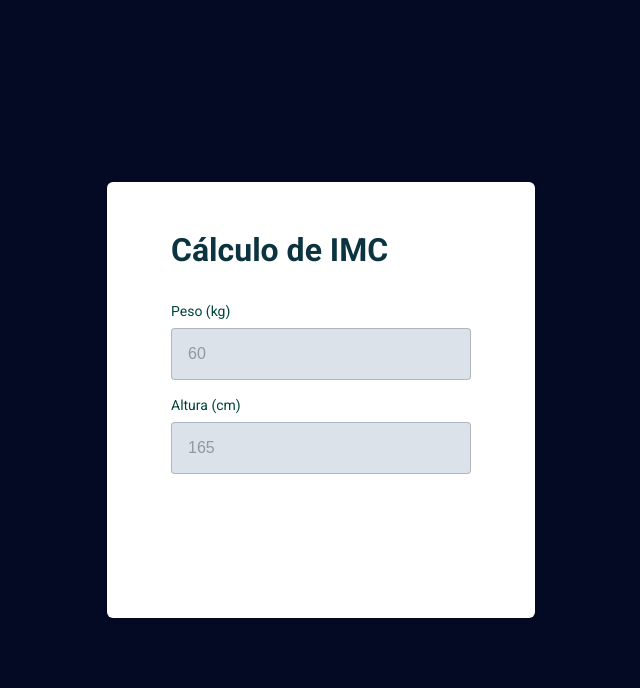
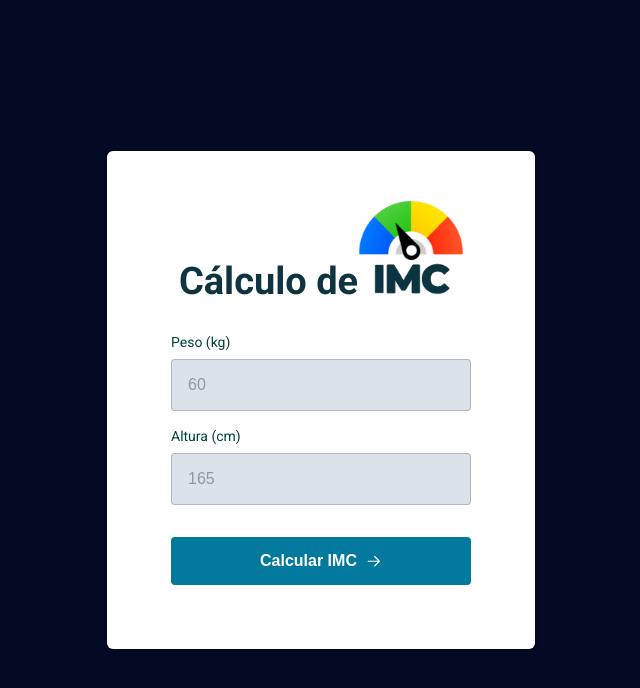
Before and after one commit to dinadevs/explorer-projects, a plain HTML site: page js-events-basics/index.html in a window 1280 px wide. Shown: the whole page, without its empty margins (319-959 px from the left). Drawn offline with Linux system fonts and the light colour scheme.

Commit message:
fix button n add image

```diff
--- a/js-events-basics/index.html
+++ b/js-events-basics/index.html
@@ -1,66 +1,64 @@
 <!DOCTYPE html>
 <html lang="pt-br">
   <head>
+    <link rel="preconnect" href="https://fonts.googleapis.com" />
+    <link rel="preconnect" href="https://fonts.gstatic.com" crossorigin />
 
-    <link rel="preconnect" href="https://fonts.googleapis.com">
-    <link rel="preconnect" href="https://fonts.gstatic.com" crossorigin>
-
-    <meta charset="UTF-8">
-    <meta name="viewport" content="width=device-width, initial-scale=1.0">
+    <meta charset="UTF-8" />
+    <meta name="viewport" content="width=device-width, initial-scale=1.0" />
 
     <title>Calculadora de IMC</title>
 
-    <link rel="stylesheet" href="style.css">
-    <link href="https://fonts.googleapis.com/css2?family=Roboto:wght@400;700&display=swap" rel="stylesheet">
+    <link rel="stylesheet" href="style.css" />
+    <link
+      href="https://fonts.googleapis.com/css2?family=Roboto:wght@400;700&display=swap"
+      rel="stylesheet"
+    />
 
     <script src="./script.js" defer></script>
-
   </head>
   <body>
-
-    <div class="alertErro">
-        Digite somente números
-    </div>
+    <div class="alertErro">Digite somente números</div>
 
     <div class="container">
       <main class="card">
         <form>
-                <h1 class="title">Cálculo de IMC</h1>
+          <h1 class="title">Cálculo de
+            <img class="imc"
+            src="./assets/imc.png"
+            alt=""
+            />
+          </h1>
           <div class="inputWrapper">
             <label for="weight">Peso (kg)</label>
-                        <input
-                            id="weight"
-                            type="text"
-                            placeholder="60"/>
+            <input id="weight" type="text" placeholder="60" />
           </div>
 
           <div class="inputWrapper">
             <label for="height">Altura (cm)</label>
-                        <input
-                            id="height"
-                            type="text"
-                            placeholder="165"/>
+            <input id="height" type="text" placeholder="165" />
           </div>
 
-                    <button type="submit">Calcular IMC
-                        <img src="./assets/arrow.svg" alt="seta para direita">
+          <button type="submit">
+            Calcular IMC
+            <img src="./assets/arrow.svg" alt="seta para direita" />
           </button>
         </form>
-
       </main>
     </div>
 
     <div class="modal-wrapper">
       <div class="modal card">
         <h2 class="title">
-
           <button class="close">
-                    <img src="./assets/close.svg" alt=" imagem de um x para fechar o popup">
+            <img
+              src="./assets/close.svg"
+              alt=" imagem de um x para fechar o popup"
+            />
           </button>
           <span>Seu IMC é de 28</span>
         </h2>
       </div>
     </div>
-
   </body>
 </html>
--- a/js-events-basics/style.css
+++ b/js-events-basics/style.css
@@ -7,7 +7,7 @@
 :root  {
     font-size: 62.5%;
 
-    --tt-headind: #0C3440; /*Titulo */
+    --tt-headind: #0d3440; /*Titulo */
 
     --tt-label: #00453A; /*label do input */
     --tt-input: #212529; /*input */
@@ -17,7 +17,7 @@
     --bg-input: #DCE2E9; /*background input */
 
     --tt-button: white; /*button */
-    --bg-buttton: #02799D; /*background button */
+    --bg-button: #02799D; /*background button */
     --bt-hover: #05536b;
 
     --bg-error: #F03E3E;
@@ -53,10 +53,18 @@ body, input, button {
 }
 
 .title  {
-    font-size: 3.2rem;
+    font-size: 3.8rem;
     line-height: 4rem;
     color: var(--tt-headind);
-    display: block;
+
+
+    display: flex;
+    justify-content: center;
+    align-items: flex-end;
+}
+
+.imc {
+    width: 35%;
 }
 
 form {
@@ -114,7 +122,7 @@ form button {
 
     cursor: pointer;
 
-    transition: background .3s;
+    transition: .3s;
 }
 
 form button:hover {
@@ -122,6 +130,10 @@ form button:hover {
 }
 
 /*modal*/
+span {
+    font-size: 3.2rem;
+}
+
 .modal-wrapper.open {
     opacity: 1;
     visibility: visible;
```
Also changed, not shown: js-events-basics/assets/imc.png (added). Lines whose indentation alone changed are shown as unchanged.
